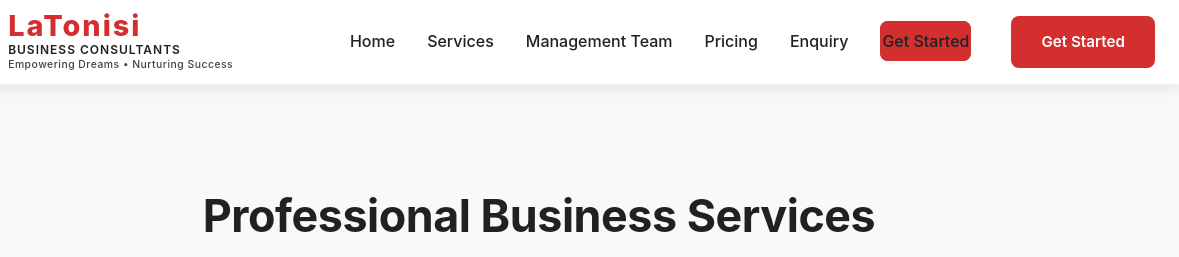
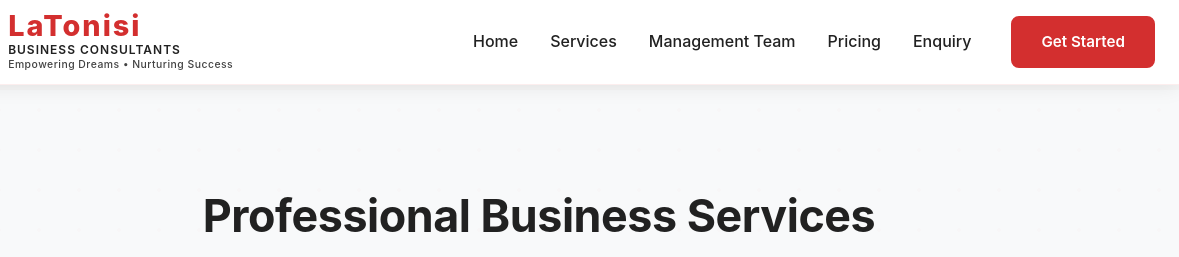
Before and after one commit to peetee09/LaTonisi, a website: page services.html in a window 1280 px wide. Shown: the top 257 px of the page, 101-1280 px from the left. Drawn offline with Linux system fonts and the light colour scheme.

Commit message:
Update services.html

```diff
--- a/services.html
+++ b/services.html
@@ -245,7 +245,6 @@
                     <li><a href="founder.html">Management Team</a></li>
                     <li><a href="pricing.html">Pricing</a></li>
                     <li><a href="enquiry.html">Enquiry</a></li>
-                    <li><a href="enquiry.html" class="cta-button">Get Started</a></li>
                 </ul>
                 <a href="enquiry.html" class="cta-button">Get Started</a>
             </nav>
```
